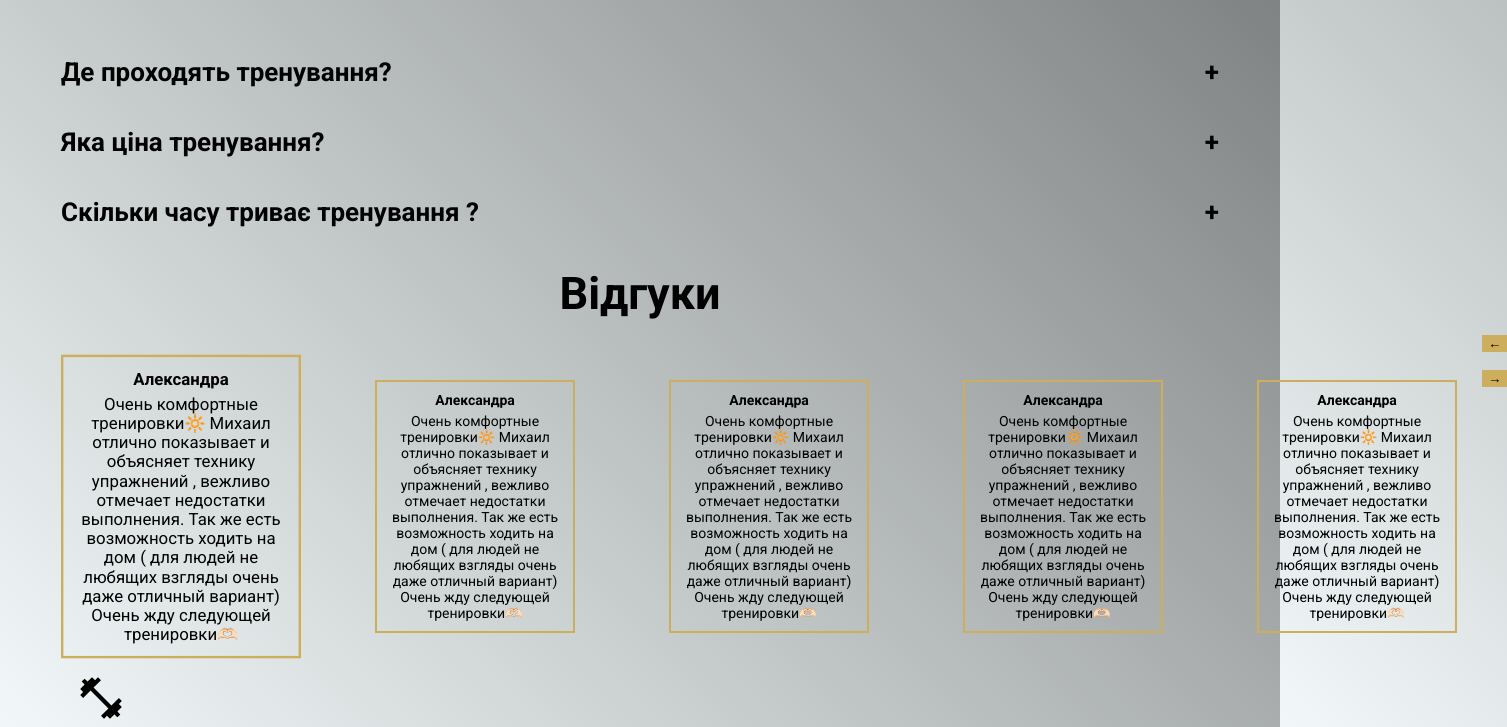
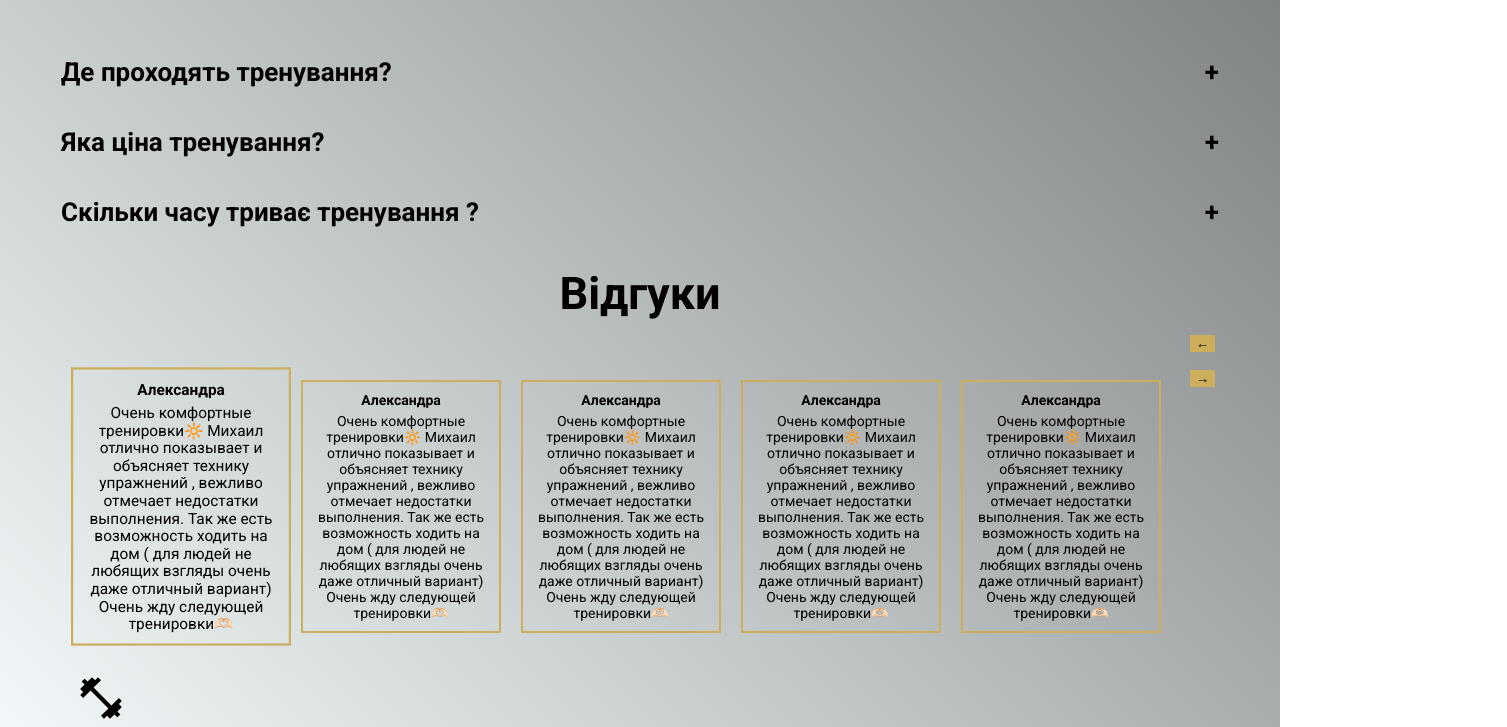
Before and after one commit to dn280786lea/pers-tran, a plain HTML site: page index.html in a window 1280 px wide. In both pictures the pointer is over the element 181 px from the left and 2631 px from the top of the page. Shown: the part 2125-2852 px from the top of the page, 1507 px wide, since content can reach past the window. Drawn offline with Linux system fonts and the light colour scheme.

Commit message:
Update style.css

```diff
--- a/src/style.css
+++ b/src/style.css
@@ -508,13 +508,12 @@ details[open] div {
 .slider-track {
   display: flex;
   flex-direction: row;
-  gap: 74px;
   margin-top: 20px;
 }
 .slide:hover {
-  -webkit-transform: scale(1.2);
-  -ms-transform: scale(1.2);
-  transform: scale(1.2);
+  -webkit-transform: scale(1.1);
+  -ms-transform: scale(1.1);
+  transform: scale(1.1);
 }
 .reviews-name {
   font-weight: 600;
```
